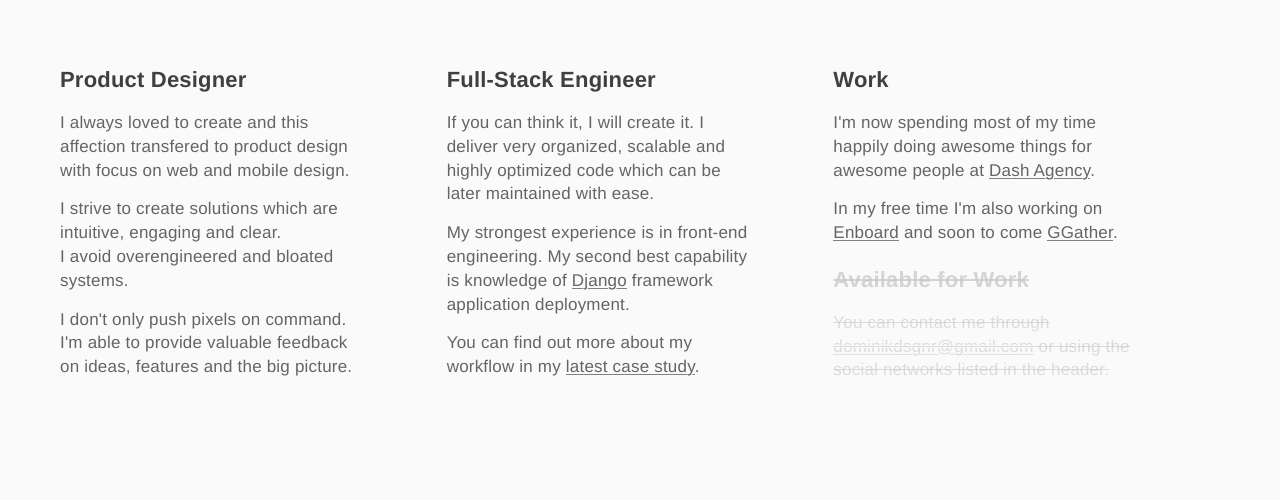
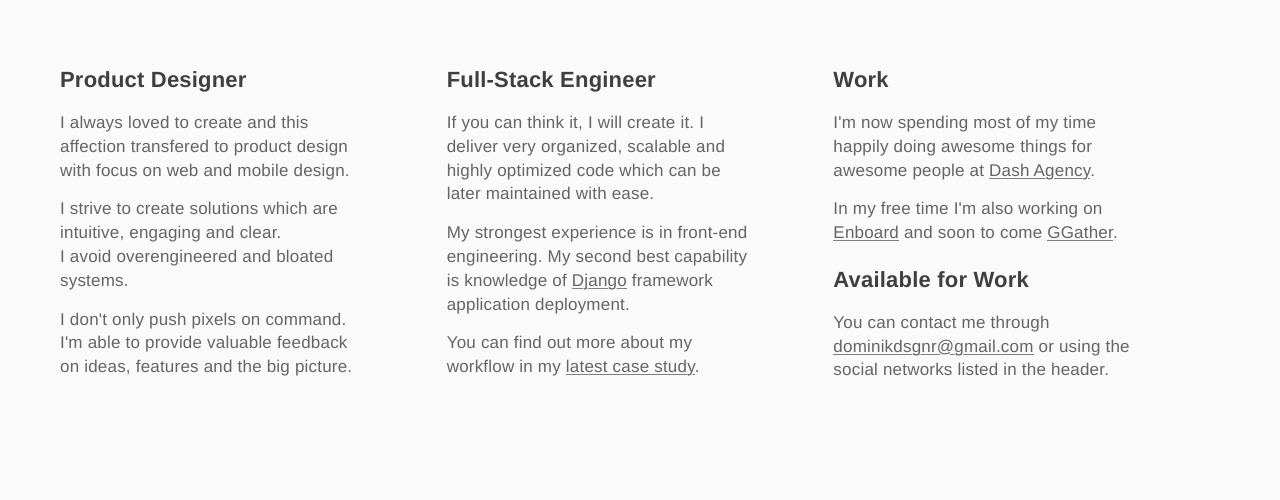
Before and after one commit to DominikSerafin/DominikSerafin.github.io, a website: page index.html in a window 1280 px wide. Shown: the part 300-800 px from the top of the page. Drawn offline with Linux system fonts and the light colour scheme; a script that the page names is missing.

Commit message:
Update index.html

```diff
--- a/index.html
+++ b/index.html
@@ -195,9 +195,9 @@
 
                     <p>In my free time I'm also working on <a href="//enboard.co/" target="_blank">Enboard</a> and soon to come <a href="//ggather.com/" target="_blank">GGather</a>.</p>
 
-                    <h2 class="landing__title" style="text-decoration: line-through; opacity: .2;margin-top:20px;">Available for Work</h2>
+                    <h2 class="landing__title" style="margin-top:20px;">Available for Work</h2>
 
-                    <p style="opacity: .2;text-decoration: line-through;">You can contact me through <script>document.write(unescape("%3c%61%20%68%72%65%66%3d%22%6d%61%69%6c%74%6f%3a%64%6f%6d%69%6e%69%6b%64%73%67%6e%72%40%67%6d%61%69%6c%2e%63%6f%6d%22%3e%64%6f%6d%69%6e%69%6b%64%73%67%6e%72%40%67%6d%61%69%6c%2e%63%6f%6d%3c%2f%61%3e"));</script><noscript>&mdash; you need to have javascript enabled to see this email &mdash; </noscript> or using the social networks listed in the header.</p>
+                    <p>You can contact me through <script>document.write(unescape("%3c%61%20%68%72%65%66%3d%22%6d%61%69%6c%74%6f%3a%64%6f%6d%69%6e%69%6b%64%73%67%6e%72%40%67%6d%61%69%6c%2e%63%6f%6d%22%3e%64%6f%6d%69%6e%69%6b%64%73%67%6e%72%40%67%6d%61%69%6c%2e%63%6f%6d%3c%2f%61%3e"));</script><noscript>&mdash; you need to have javascript enabled to see this email &mdash; </noscript> or using the social networks listed in the header.</p>
 
                 </section>
 
```
